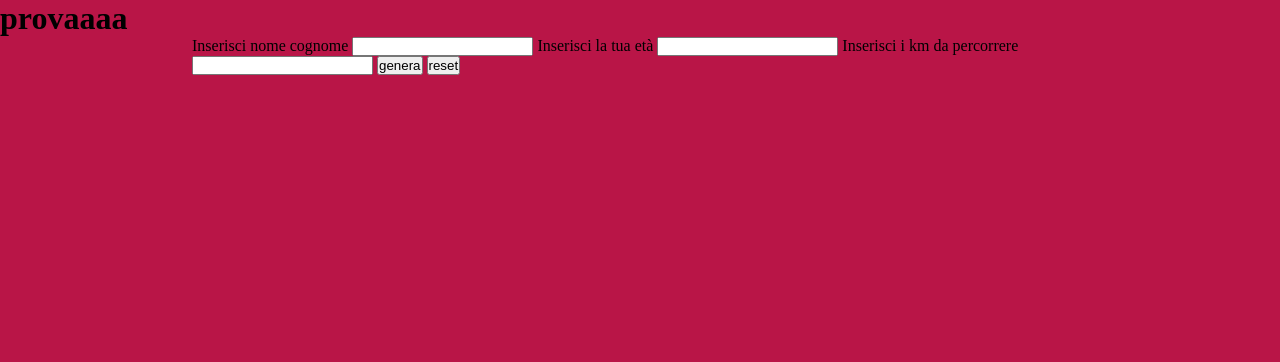
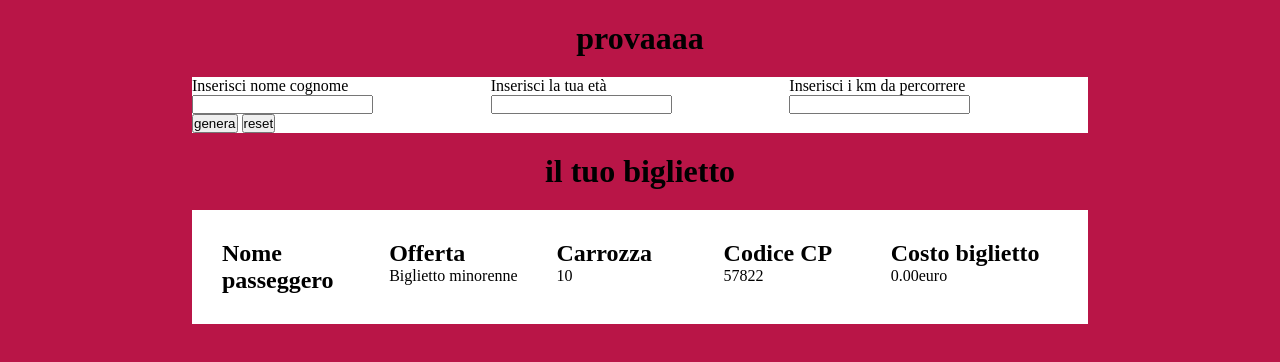
Before and after one commit to daniloeberli/js-biglietto-treno-form, a plain HTML site: page index.html in a window 1280 px wide. Both pictures are taken after a click on the button "genera". Drawn offline with Linux system fonts and the light colour scheme.

Commit message:
feat milestone 2 (no style, broken)

```diff
--- a/css/style.css
+++ b/css/style.css
@@ -8,7 +8,38 @@ body{
     background-color: #b91547;
 }
 
+h1{
+    text-align: center;
+    padding: 20px 0;
+}
+
+.p-30{
+    padding: 30px;
+}
+
+.d-none{
+    display: none;
+}
+
 .container{
     max-width: 70%;
     margin: 0 auto;
+    background-color: white;
 }
+
+.row{
+    display: flex;
+}
+
+.col{
+    width: calc(100% / 5);
+}
+
+.col-3{
+    width: calc(100% / 3);
+}
+
+label,input{
+    display:flex;
+    flex-direction:column;
+}
--- a/index.html
+++ b/index.html
@@ -11,20 +11,64 @@
     <h1>provaaaa</h1>
     <div class="container">
         <form action="/" method="get">
-            <label for="input-name">Inserisci nome cognome</label>
-            <input type="text" id="input-name">
 
-            <label for="input-age">Inserisci la tua età</label>
-            <input type="number" id="input-age">
-
-            <label for="input-km">Inserisci i km da percorrere</label>
-            <input type="number" id="input-km">
+            <div class="row">
+                <div class="col-3">
+                    <label for="input-name">Inserisci nome cognome</label>
+                    <input type="text" id="input-name">
+                </div>
+                <div class="col-3">
+                    <label for="input-age">Inserisci la tua età</label>
+                    <input type="number" id="input-age">
+                </div>
+                <div class="col-3">
+                    <label for="input-km">Inserisci i km da percorrere</label>
+                    <input type="number" id="input-km">
+                </div>
+            </div>
 
             <button id="genera-bottone" type="button">genera</button>
             <button id="reset-bottone" type="reset">reset</button>
         <form>
     </div>
-    <div>
+
+    <h1 id="ticket-show-h1" class="d-none">il tuo biglietto</h1>
+
+    <div id="ticket-show" class="container p-30 d-none">
+        <div class="row">
+            <div class="col">
+                <div class="col-content">
+                    <h2>Nome passeggero</h2>
+                    <span id="names"></span>
+                </div>
+            </div>
+            <div class="col">
+                <div class="col-content">
+                    <h2>Offerta</h2>
+                    <span id="offerta"></span>
+                </div>
+            </div>
+            <div class="col">
+                <div class="col-content">
+                    <h2>Carrozza</h2>
+                    <span id="car"></span>
+                </div>
+            </div>
+            <div class="col">
+                <div class="col-content">
+                    <h2>Codice CP</h2>
+                    <span id="cp-code"></span>
+                </div>
+            </div>
+            <div class="col">
+                <div class="col-content">
+                    <h2>Costo biglietto</h2>
+                    <span id="price"></span>
+                </div>
+
+            </div>
+        </div>
+
 
     </div>
 
--- a/js/main.js
+++ b/js/main.js
@@ -27,13 +27,26 @@ buttonCreate.addEventListener("click",
         if (Number(userAge) < 18){
             finalPrice = (totalPrice- rateUnder18 * totalPrice).toFixed(2);
             console.log(finalPrice);
+            document.getElementById('offerta').innerHTML = 'Biglietto minorenne';
         }
         else if (Number(userAge) > 65){
             finalPrice = (totalPrice- rateOver65 * totalPrice).toFixed(2);
             console.log(finalPrice);
+            document.getElementById('offerta').innerHTML = 'Biglietto silver';
         }
         else{
-            console.log (totalPrice);
+            finalPrice = totalPrice
+            console.log (finalPrice);
+            document.getElementById('offerta').innerHTML = 'Biglietto standard';
         }
+
+        document.getElementById('ticket-show-h1').style.display = "block";
+        document.getElementById('ticket-show').style.display = "block";
+
+        //Scriviamo il nome passagero nel documento html
+        document.getElementById('names').innerHTML = userNames;
+        document.getElementById('price').innerHTML = finalPrice +'euro';
+        document.getElementById('car').innerHTML = Math.floor(Math.random() * 10) + 1;
+        document.getElementById('cp-code').innerHTML = Math.floor(10000 + Math.random() * 90000);
     }
 )
```
